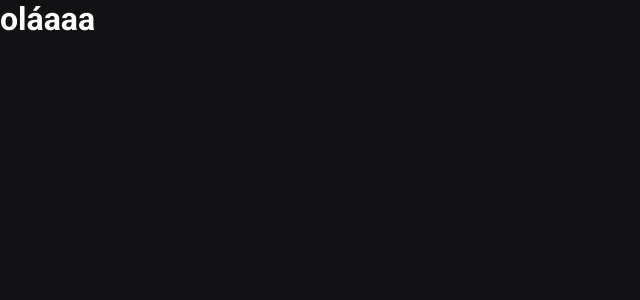
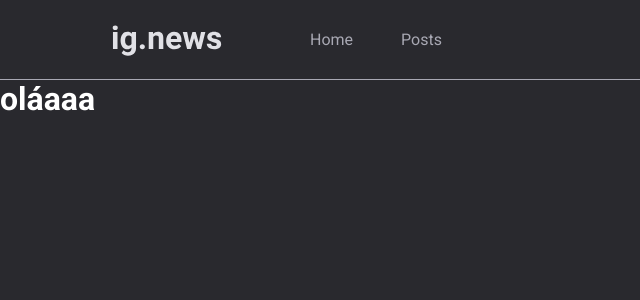
Before and after one commit to gustavomarques00/IG-News, a Next.js app: page / in a window 1280 px wide. Shown: the top 300 px of the page, without its empty margins (0-640 px from the left). Built offline with nearby package versions, Linux system fonts and the light colour scheme.

Commit message:
favicon e estrutura do scss da main

```diff
--- a/src/components/Header/index.tsx
+++ b/src/components/Header/index.tsx
@@ -1,10 +1,12 @@
+import styles from './styles.module.scss'
+
 export function Header(){
     return(
-        <header>
-            <div>
+        <header className={styles.headerContainer}>
+            <div className={styles.headerContent}>
                 <img src='/images/logo.svg' alt="ig news"/>
                 <nav>
-                    <a>Home</a>
+                    <a className={styles.active}>Home</a>
                     <a>Posts</a>
                 </nav>
             </div>
--- a/src/components/Header/styles.module.scss
+++ b/src/components/Header/styles.module.scss
@@ -0,0 +1,50 @@
+.headerContainer{
+    height: 5rem;
+    border-bottom: 1px solid var(--gray-800);
+}
+
+.headerContent{
+    max-width: 1120px;
+    height: 5rem;
+    margin: 0 auto;
+    padding: 0 2rem;
+
+    display: flex;
+    align-items: center;
+
+    nav{
+        margin-left: 5rem;
+        height: 5rem;
+
+        a{
+            display: inline-block;
+            position: relative;
+            padding: 0 0.5rem;
+            height: 5rem;
+            line-height: 5rem;
+            color: var(--gray-300);
+
+            transition: color 0.2s;
+
+            & + a {
+                margin-left: 2rem;
+            }
+
+            &:hover{
+                color: var(--white);
+                font-weight: bold;
+            }
+
+            &:active::after{
+                content: '';
+                height: 3px;
+                border-radius: 3px 3px 0 0;
+                width: 100%;
+                position: absolute;
+                bottom: 1px;
+                left: 0;
+                background: var(--yellow-500);
+            }
+        }
+    }
+}
--- a/src/pages/_app.tsx
+++ b/src/pages/_app.tsx
@@ -1,8 +1,14 @@
 import { AppProps } from 'next/app'
+import { Header } from '../components/Header'
 import '../styles/global.scss'
 
 function MyApp({ Component, pageProps }: AppProps) {
-  return <Component {...pageProps} />
+  return (
+    <>
+    <Header/>
+    <Component {...pageProps} />
+    </>
+  )
 }
 
 export default MyApp
--- a/src/pages/_document.tsx
+++ b/src/pages/_document.tsx
@@ -11,6 +11,7 @@
             href="https://fonts.googleapis.com/css2?family=Roboto:wght@400;700;900&display=swap"
             rel="stylesheet"
           />
+          <link rel="shortcut icon" href="/favicon.png" type="image/png"/>
         </Head>
         <body>
           <Main />
--- a/src/styles/global.scss
+++ b/src/styles/global.scss
@@ -9,7 +9,8 @@
 
     --gray-100: #e1e1e6;
     --gray-300: #a8a8b3;
-    --gray-900: #121214;
+    --gray-800: #a8a8b3;
+    --gray-900: #29292e;
 
     --cyan-500: #61dafb;
     --yellow-500: #eba417;
```
